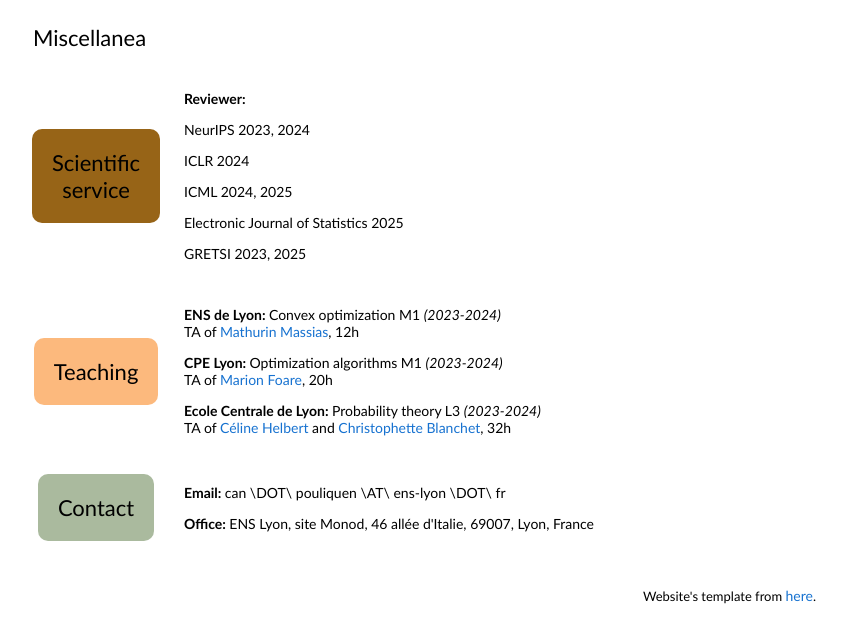
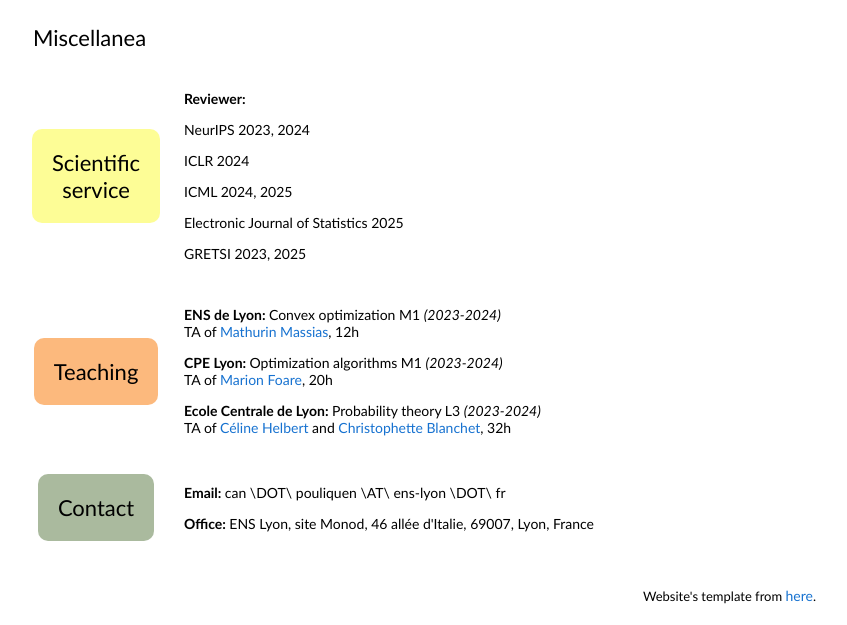
Before and after one commit to Perceptronium/Perceptronium.github.io, a plain HTML site: page index.html in a window 1280 px wide. Shown: the part 1082-1707 px from the top of the page, without its empty margins (224-1071 px from the left). Drawn offline with Linux system fonts and the light colour scheme.

Commit message:
update website

```diff
--- a/index.html
+++ b/index.html
@@ -157,7 +157,7 @@
 
           <tr>
             <td align="center" style="padding:16px;width:20%;vertical-align:middle">
-               <div class="colored-box" style="background-color: #976417;">
+               <div class="colored-box" style="background-color: #FDFD96;">
                 <h2>Scientific service</h2>
               </div>
            </td>
```
